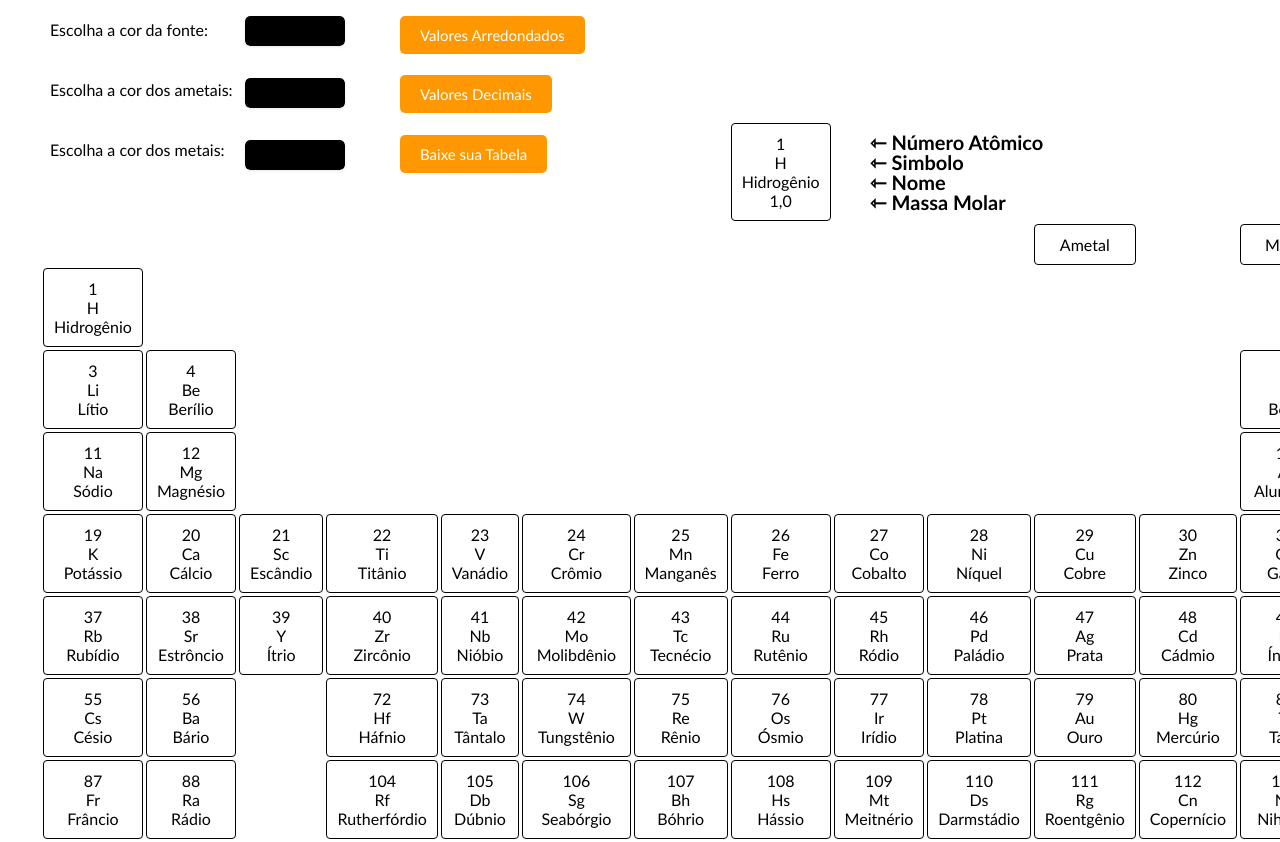
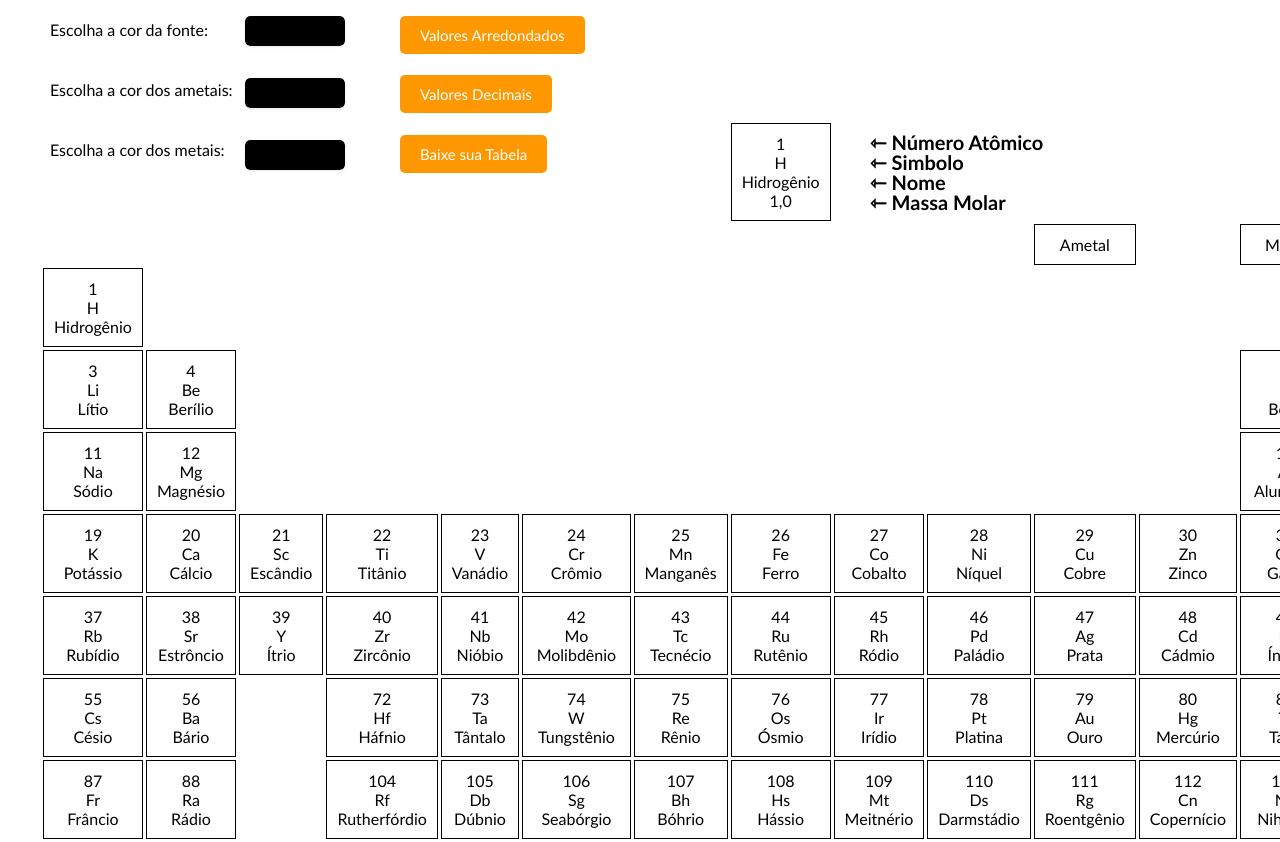
Before and after one commit to kkhaue/projetoquimica, a plain HTML site: page index.html in a window 1280 px wide. Shown: the top 842 px of the page. Drawn offline with nearby package versions, Linux system fonts and the light colour scheme.

Commit message:
25-7
sdadas

```diff
--- a/index.html
+++ b/index.html
@@ -79,7 +79,7 @@
             <th colspan="16" style="empty-cells: hide;">
             <td class="ametal">2<br><abbr title="Hélio">He</abbr><br><span>Hélio</span><br><span></span></td>
         <tr>
-            <td class="metal">3<br><abbr title="Boro">Li</abbr><br><span>Lítio</span><br><span></span></td>
+            <td class="metal" a>3<br><abbr title="Boro">Li</abbr><br><span>Lítio</span><br><span></span></td>
             <td class="metal">4<br><abbr title="Berílio">Be</abbr><br><span>Berílio</span><br><span></span></td>
             <td colspan="10" style="empty-cells: hide;"></td>
             <td class="ametal">5<br><abbr title="Boro">B</abbr><br><span>Boro</span><br><span></span></td>
--- a/style.css
+++ b/style.css
@@ -25,13 +25,13 @@ td {
     padding: 10px;
     border: 1px solid black;
     border-collapse: collapse;
-    border-radius: 4px;
     overflow-x: auto;
 }
 
 td:empty {
   visibility: hidden;
 }
+
 
 
   table {
```
Also changed, not shown: lantat.png (deleted).
